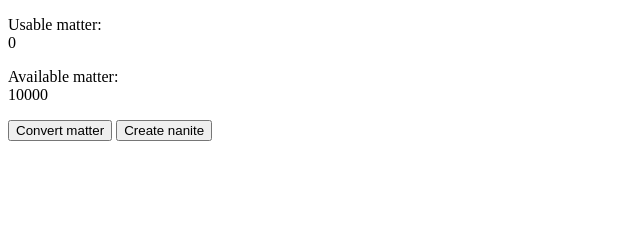
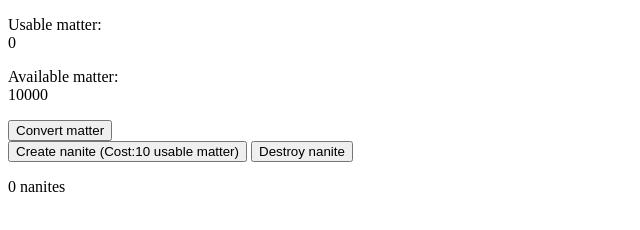
Before and after one commit to CatsAreFluffy/goo-simulator, a plain HTML site: page index.html in a window 1280 px wide. Shown: the whole page, without its empty margins (0-640 px from the left). Drawn offline with Linux system fonts and the light colour scheme.

Commit message:
Update index.html

```diff
--- a/index.html
+++ b/index.html
@@ -1,15 +1,18 @@
 <!DOCTYPE html>
 <html>
 <head>
-	<link rel='stylesheet' href='style.css'/>
+	<link rel="stylesheet" href="style.css"/>
 </head>
 <body>
-	<script type:'text/javascript' src='goo.js'></script>
-	<p id = 'usable matter'></p>
-	<p id = 'available matter'></p>
-	<button onclick='getMatter()'>Convert matter</button>
-	<button onclick='buyNanite()'>Create nanite</button>
-	<div id = 'a'></div>
+	<script type:"text/javascript" src="goo.js"></script>
+	<p id="usable matter"></p>
+	<p id="available matter"></p>
+	<button onclick="getMatter()">Convert matter</button>
+	<div id="nanomachines">
+		<button onclick="buyNanite()">Create nanite (Cost:10 usable matter)</button>
+		<button onclick="sellNanite()">Destroy nanite</button>
+		<p id="nanites">0 nanites<p>
+	</div>
 	<script>
 		updateMatter();
 		let looper = setInterval(ticker, 1000);
```
